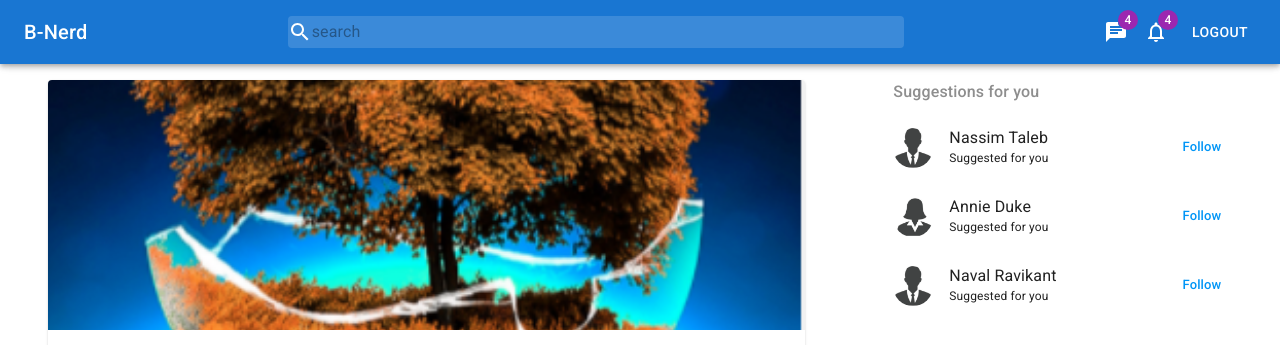
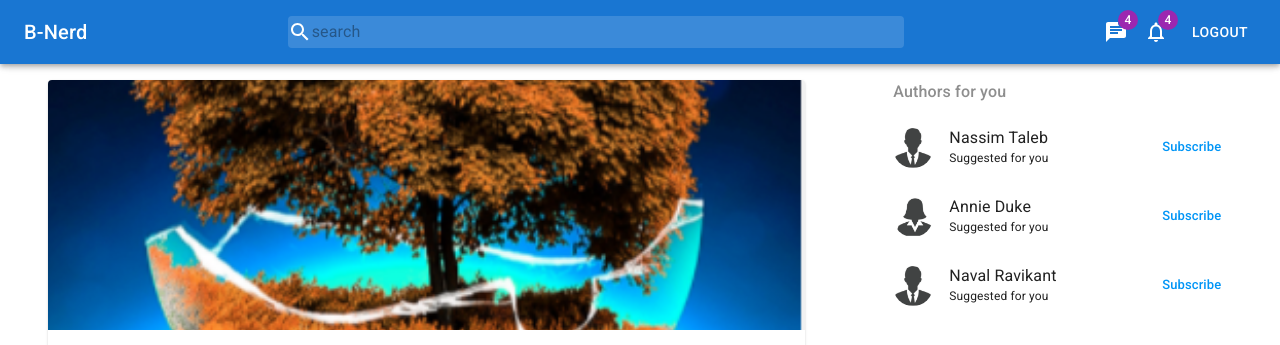
Before and after one commit to SushantKhanal/BookNerdFE, a React (Create React App) app: page / in a window 1280 px wide. Shown: the top 345 px of the page. Built offline with nearby package versions, Linux system fonts and the light colour scheme.

Commit message:
refactor label name

```diff
--- a/src/components/Rightbar/RightBar.jsx
+++ b/src/components/Rightbar/RightBar.jsx
@@ -1,17 +1,16 @@
 import { Avatar, ListItem, ListItemAvatar, ListItemText, Typography } from "@mui/material";
-import { Box } from "@mui/system";
 import { StyledContainer, StyledTitle, StyledLink } from "./RightBarStyles";
 import List from '@mui/material/List';
 
 const Rightbar = () => {
     return (
         <StyledContainer>
-            <StyledTitle>Suggestions for you</StyledTitle>
+            <StyledTitle>Authors for you</StyledTitle>
             <List sx={{ width: '100%', maxWidth: 360, bgcolor: 'background.paper' }}>
                 <ListItem alignItems="flex-start"
                 secondaryAction={
                     <StyledLink underline="hover">
-                        Follow
+                        Subscribe
                     </StyledLink>
                 }>
                     <ListItemAvatar>
@@ -22,11 +21,10 @@ const Rightbar = () => {
                         <Typography variant="body2" sx={{fontSize: 12}}>Suggested for you</Typography>
                     }/>
                 </ListItem>
-
                 <ListItem alignItems="flex-start"
                 secondaryAction={
                     <StyledLink underline="hover">
-                        Follow
+                        Subscribe
                     </StyledLink>
                 }>
                     <ListItemAvatar>
@@ -37,11 +35,10 @@ const Rightbar = () => {
                         <Typography variant="body2" sx={{fontSize: 12}}>Suggested for you</Typography>
                     }/>
                 </ListItem>
-
                 <ListItem alignItems="flex-start"
                 secondaryAction={
                     <StyledLink underline="hover">
-                        Follow
+                        Subscribe
                     </StyledLink>
                 }>
                     <ListItemAvatar>
@@ -52,7 +49,6 @@ const Rightbar = () => {
                         <Typography variant="body2" sx={{fontSize: 12}}>Suggested for you</Typography>
                     }/>
                 </ListItem>
-
             </List>
         </StyledContainer>
     )
```
